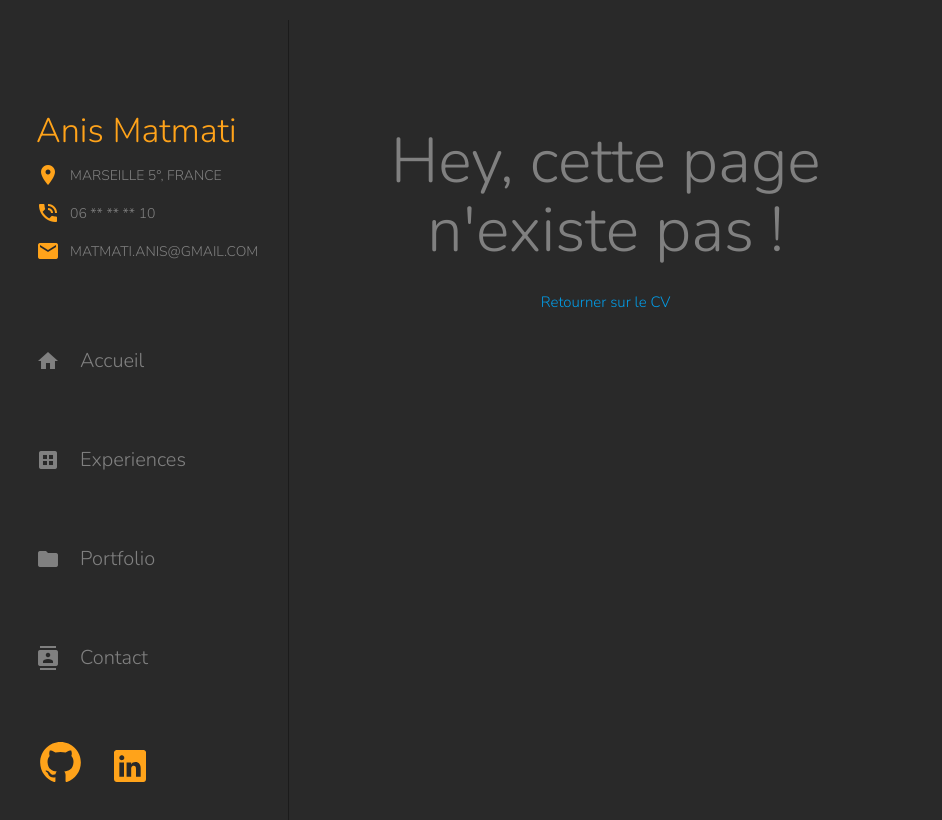
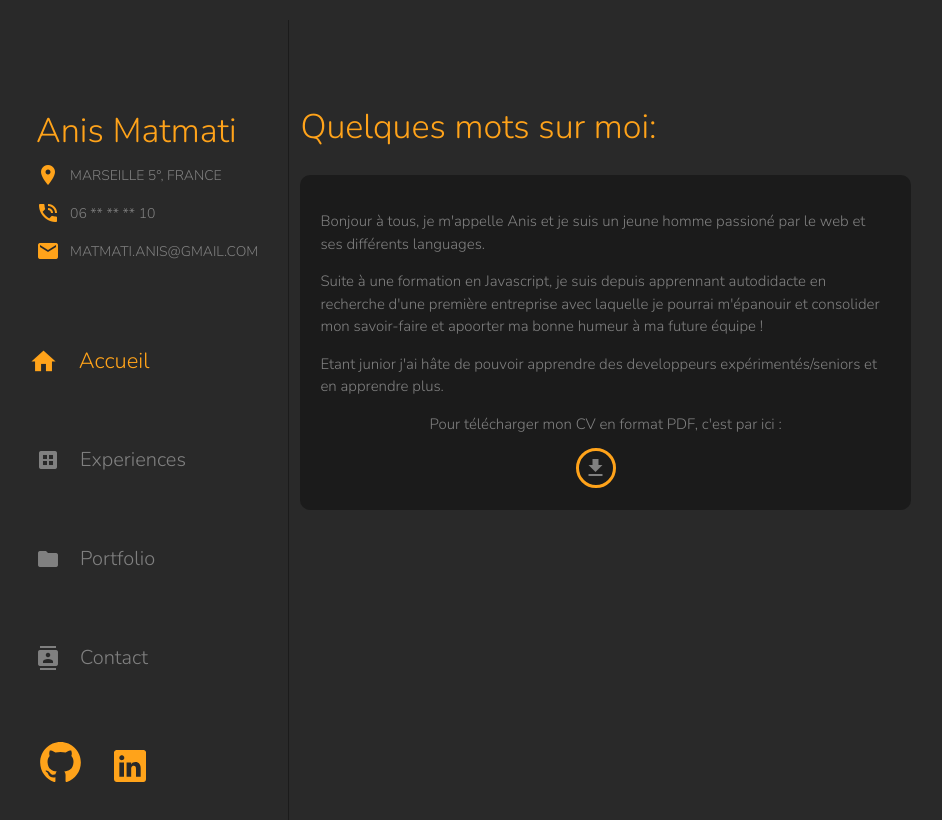
Before and after one commit to Wutzy/cv-react, a React (Create React App) app: page / in a window 1280 px wide. Shown: the top 820 px of the page, without its empty margins (166-1108 px from the left). Built offline with nearby package versions, Linux system fonts and the light colour scheme.

Commit message:
change home path in app.tsx

```diff
--- a/src/App.tsx
+++ b/src/App.tsx
@@ -18,6 +18,7 @@ const App : FunctionComponent = () => {
         <Menu />
         <div className="content">
           <Routes>
+            <Route path = "/" element={<Home />}/>
             <Route path = "/cv-react/" element={<Home />}/>
             <Route path = "/knowledges" element={<Knowledges />}/>
             <Route path = "/portfolio" element={<Portfolio />}/>
--- a/src/components/menu/Menu.tsx
+++ b/src/components/menu/Menu.tsx
@@ -20,7 +20,7 @@ const Menu: FunctionComponent = () => {
     }
 
     const [menuItems, setMenuItems] = useState<MenuItem[]>([
-        { label: 'Accueil', value: 'Accueil', path: '/cv-react/', icon: 'home', isSelected: isSelectedMenu('/cv-react/') },
+        { label: 'Accueil', value: 'Accueil', path: '/', icon: 'home', isSelected: isSelectedMenu('/') },
         { label: 'Experiences', value: 'Experiences', path: '/knowledges', icon: 'dataset', isSelected: isSelectedMenu('/knowledges')},
         { label: 'Portfolio', value: 'Portfolio', path: '/portfolio', icon: 'folder', isSelected: isSelectedMenu('/portfolio')},
         { label: 'Contact', value: 'Contact', path: '/contact', icon: 'contacts', isSelected: isSelectedMenu('/contact')}
--- a/src/components/menu/menu-burger.tsx
+++ b/src/components/menu/menu-burger.tsx
@@ -15,7 +15,7 @@ const MenuBurger: FunctionComponent = () => {
     }
 
     const [menuItems, setMenuItems] = useState<MenuItem[]>([
-        { label: 'Accueil', value: 'Accueil', path: '/cv-react/', icon: 'home', isSelected: isSelectedMenu('/cv-react/') },
+        { label: 'Accueil', value: 'Accueil', path: '/', icon: 'home', isSelected: isSelectedMenu('/') },
         { label: 'Experiences', value: 'Experiences', path: '/knowledges', icon: 'dataset', isSelected: isSelectedMenu('/knowledges')},
         { label: 'Portfolio', value: 'Portfolio', path: '/portfolio', icon: 'folder', isSelected: isSelectedMenu('/portfolio')},
         { label: 'Contact', value: 'Contact', path: '/contact', icon: 'contacts', isSelected: isSelectedMenu('/contact')}
```
